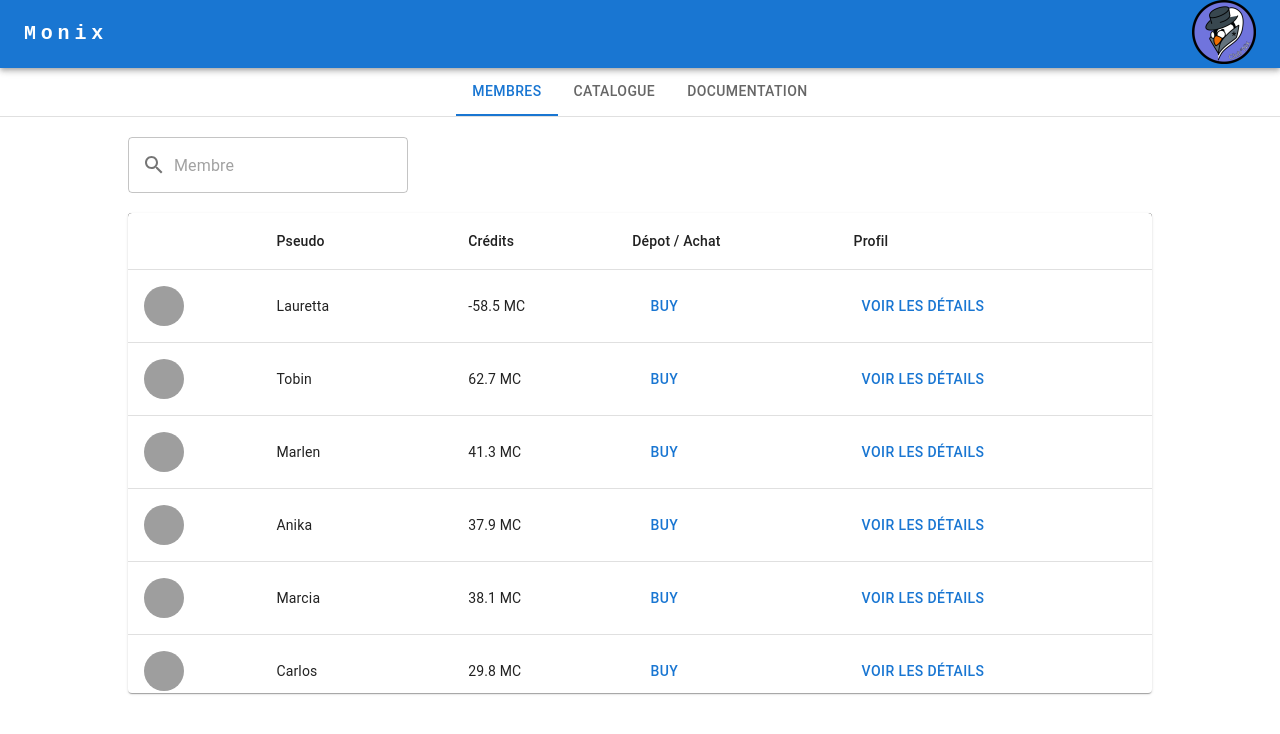
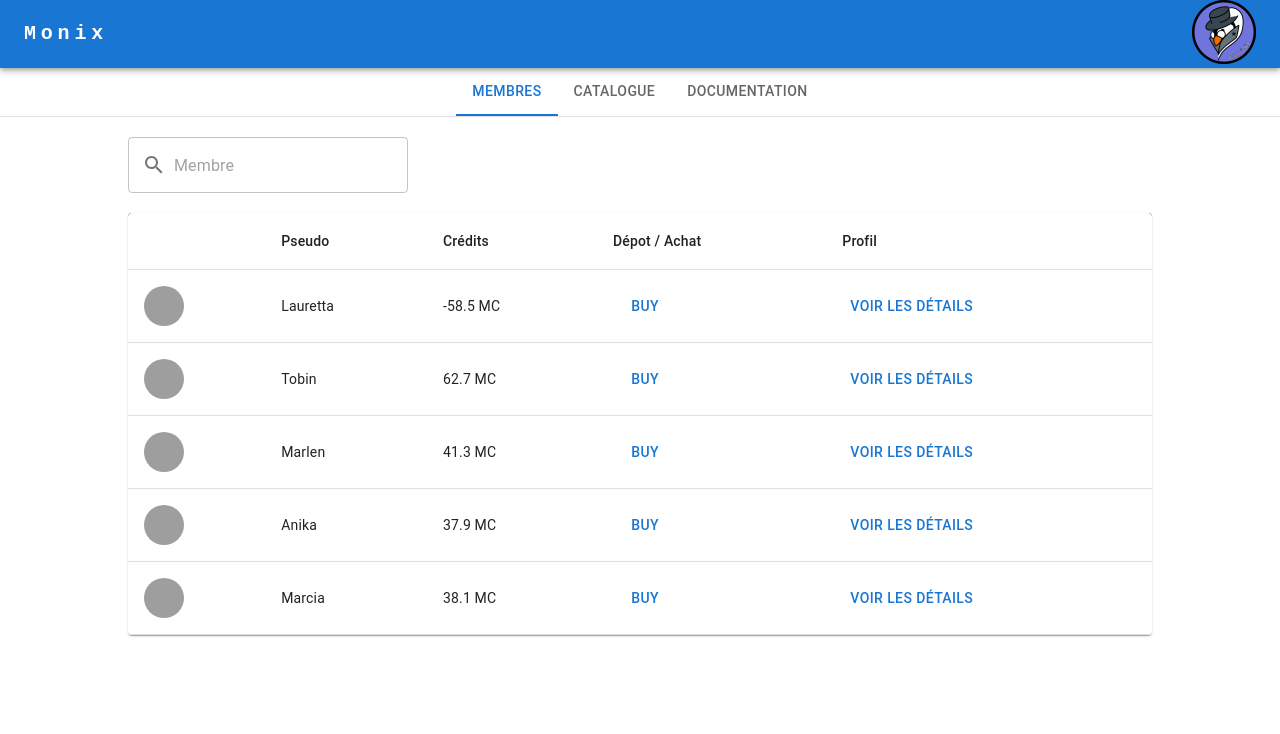
Before and after one commit to ClubNix/monix-1.5, a React (Create React App) app: page /membres in a window 1280 px wide. Shown: the top 734 px of the page. Built offline with nearby package versions, Linux system fonts and the light colour scheme; grey boxes are pictures that could not be loaded.

Commit message:
Corrections diverses

```diff
--- a/src/Components/Basket.tsx
+++ b/src/Components/Basket.tsx
@@ -126,7 +126,7 @@ const Basket = () => {
                     </TableCell>
                   </TableRow>
                 ))}
-                {basket.length === 0 && <p>Le panier est vide !</p>}
+                {basket.length === 0 && <TableRow><TableCell colSpan={5} align="center"><strong>Le panier est vide !</strong></TableCell></TableRow>}
               </TableBody>
             </Table>
           </TableContainer>
--- a/src/Components/MemberCard.tsx
+++ b/src/Components/MemberCard.tsx
@@ -35,6 +35,7 @@ const MemberCard = () => {
                 p: "3px",
                 margin: "2px",
               }}
+              key={history.id}
             >
               <span>{new Date(history.date).toLocaleDateString()}</span>
               <span>
--- a/src/Model/MembersSlice.ts
+++ b/src/Model/MembersSlice.ts
@@ -13,7 +13,7 @@ interface MemberState {
 }
 
 const initialState: MemberState = {
-  members: generateFakeMembers(100),
+  members: generateFakeMembers(5),
   basketOpened: false,
   basket: [],
 };
--- a/src/utils.ts
+++ b/src/utils.ts
@@ -8,7 +8,7 @@ export const generateFakeMembers = (nb: number) => {
     let history: HistoryEntry[] = [];
     for (let j = 0; j < 20; j++)
       history.push({
-        id: i * j,
+        id: j,
         date: faker.date.past().getTime(),
         amount: Number(faker.finance.amount(-50, 50, 1)),
       });
```
